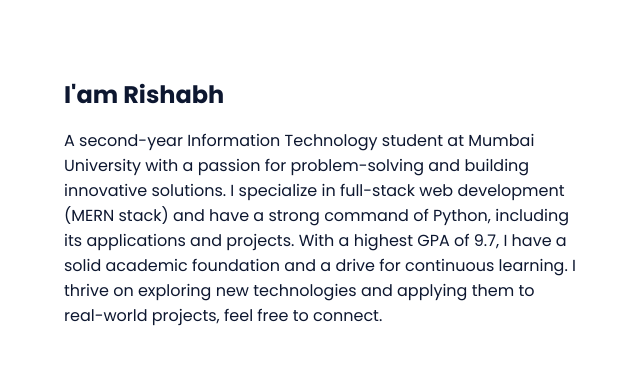
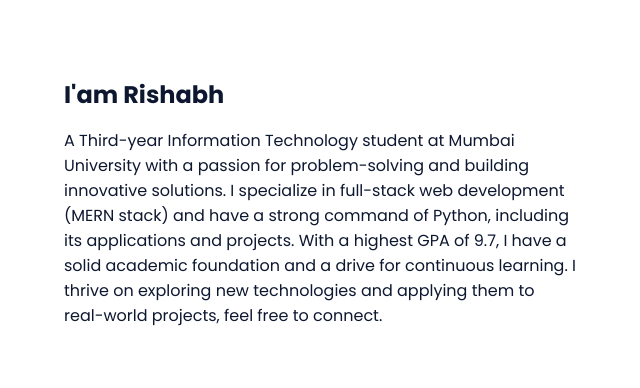
Before and after one commit to RisHexx/rishabhkanojiya, a plain HTML site: page index.html in a window 1280 px wide. Shown: the part 880-1268 px from the top of the page, 576-1216 px from the left. Drawn offline with nearby package versions, Linux system fonts and the light colour scheme.

Commit message:
Update index.html

```diff
--- a/index.html
+++ b/index.html
@@ -81,7 +81,7 @@
 
                     <div>
                         <h2 class="about__subtitle">I'am Rishabh</h2>
-                        <p class="about__text">A second-year Information Technology student at Mumbai University with a passion for problem-solving and building innovative solutions. I specialize in full-stack web development (MERN stack) and have a strong command of Python, including its applications and projects. With a highest GPA of 9.7, I have a solid academic foundation and a drive for continuous learning. I thrive on exploring new technologies and applying them to real-world projects, feel free to connect.</p>
+                        <p class="about__text">A Third-year Information Technology student at Mumbai University with a passion for problem-solving and building innovative solutions. I specialize in full-stack web development (MERN stack) and have a strong command of Python, including its applications and projects. With a highest GPA of 9.7, I have a solid academic foundation and a drive for continuous learning. I thrive on exploring new technologies and applying them to real-world projects, feel free to connect.</p>
                     </div>
                 </div>
             </section>
```
